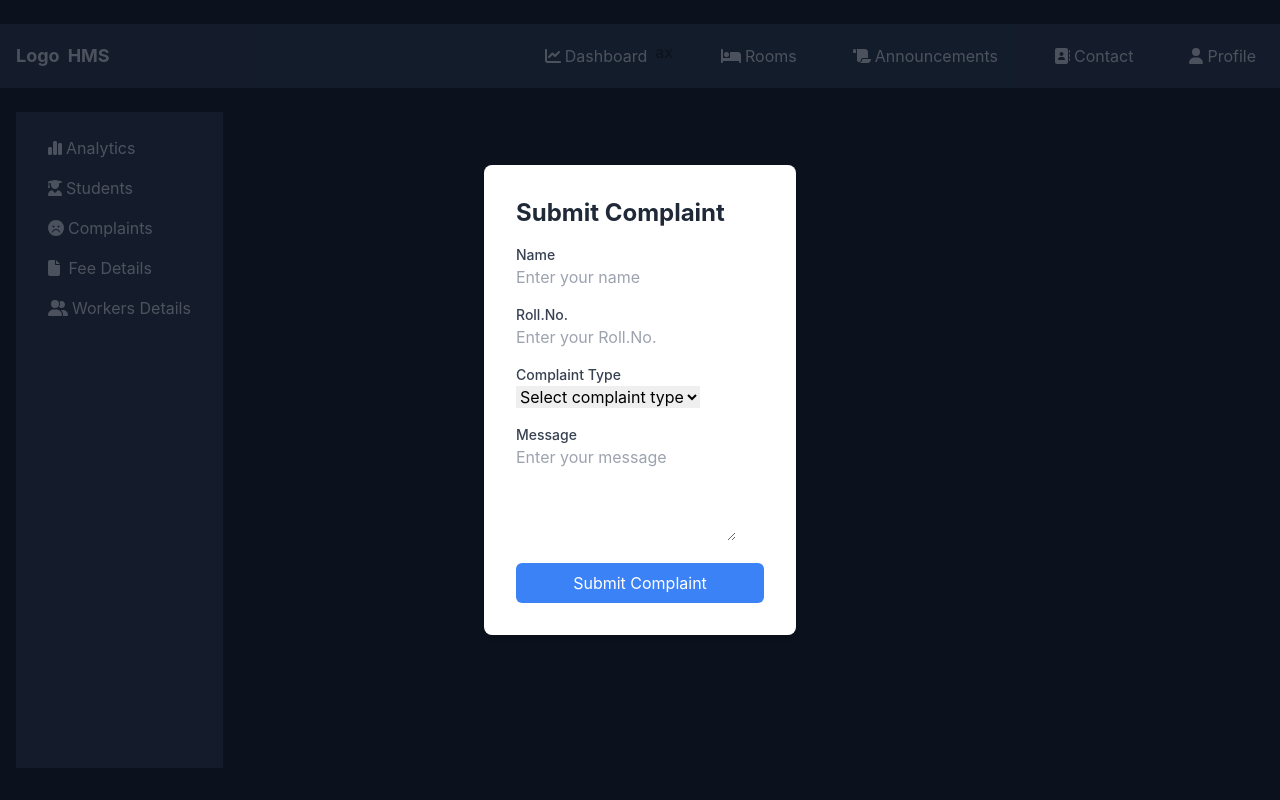
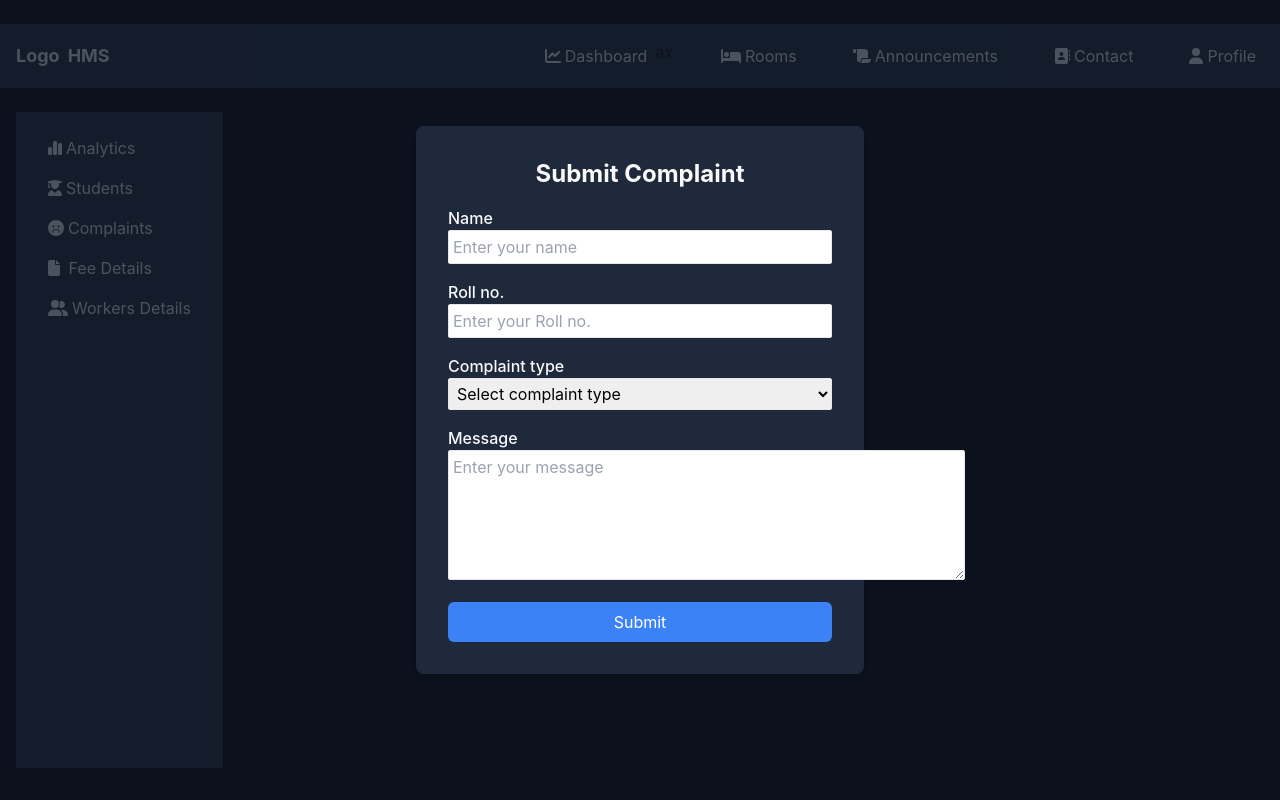
Before and after one commit to dino2580/HMS_DEPLOYED, a React (Create React App) app in the folder frontend/: page / in a window 1280 px wide. Both pictures are taken after a click on the item "Complaints". Built offline with nearby package versions, Linux system fonts and the light colour scheme.

Commit message:
SK ne complaint me jaan daal di

```diff
--- a/frontend/src/components/ComplaintForm.js
+++ b/frontend/src/components/ComplaintForm.js
@@ -34,17 +34,17 @@ function ComplaintForm({ onClose }) {
 
     return (
         <div className="fixed inset-0 flex items-center justify-center bg-gray-900 bg-opacity-75 z-50">
-            <div className="bg-white p-8 rounded-lg max-w-md shadow-md transform transition-all duration-500">
-                <h2 className="text-2xl font-bold mb-4 text-gray-800">Submit Complaint</h2>
+            <div className="bg-slate-800 p-8 rounded-lg max-w-md shadow-md transform transition-all duration-500 flex flex-col">
+                <h2 className="text-2xl font-bold mx-auto mb-4 text-zinc-50">Submit Complaint</h2>
                 <form onSubmit={handleSubmit} className="space-y-4">
                     <div className="mb-4">
-                        <label htmlFor="name" className="block text-sm font-medium text-gray-700">
+                        <label htmlFor="name" className="block text-md font-medium text-zinc-50">
                             Name
                         </label>
                         <input
                             id="name"
                             type="text"
-                            className="input-style"
+                            className="input-style border rounded-sm p-1 w-96"
                             placeholder="Enter your name"
                             value={name}
                             onChange={(e) => setName(e.target.value)}
@@ -52,46 +52,47 @@ function ComplaintForm({ onClose }) {
                         />
                     </div>
                     <div className="mb-4">
-                        <label htmlFor="rollNo" className="block text-sm font-medium text-gray-700">
-                            Roll.No.
+                        <label htmlFor="rollNo" className="block text-md font-medium text-zinc-50">
+                            Roll no.
                         </label>
                         <input
                             id="rollNo"
                             type="text"
-                            className="input-style"
-                            placeholder="Enter your Roll.No."
+                            className="input-style border rounded-sm p-1 w-96"
+                            placeholder="Enter your Roll no."
                             value={rollNo}
                             onChange={(e) => setRollNo(e.target.value)}
                             required
                         />
                     </div>
                     <div className="mb-4">
-                        <label htmlFor="complaintType" className="block text-sm font-medium text-gray-700">
-                            Complaint Type
+                        <label htmlFor="complaintType" className="block text-md font-medium text-zinc-50">
+                            Complaint type
                         </label>
                         <select
                             id="complaintType"
-                            className="input-style"
+                            className="input-style border rounded-sm text-black p-1 w-96"
                             value={complaintType}
                             onChange={(e) => setComplaintType(e.target.value)}
                             required
                         >
                             <option value="">Select complaint type</option>
-                            <option value="Electricity Related">Electricity Related</option>
-                            <option value="Mess Related">Mess Related</option>
-                            <option value="Water Related">Water Related</option>
-                            <option value="Staff">Staff Related</option>
+                            <option value="Electricity Related">Electricity related</option>
+                            <option value="Mess Related">Mess related</option>
+                            <option value="Water Related">Water related</option>
+                            <option value="Staff">Staff related</option>
                         </select>
                     </div>
                     <div className="mb-4">
-                        <label htmlFor="message" className="block text-sm font-medium text-gray-700">
+                        <label htmlFor="message" className="block text-md font-medium text-zinc-50">
                             Message
                         </label>
                         <textarea
                             id="message"
-                            className="input-style"
+                            className="input-style border rounded-sm p-1"
                             placeholder="Enter your message"
-                            rows="4"
+                            rows="5"
+                            cols="48"
                             value={message}
                             onChange={(e) => setMessage(e.target.value)}
                             required
@@ -102,7 +103,7 @@ function ComplaintForm({ onClose }) {
                             type="submit"
                             className="btn-submit w-full bg-blue-500 text-white py-2 px-4 rounded-md transition duration-300 hover:bg-blue-600 focus:outline-none focus:bg-blue-600" onClick={handleSubmit}
                         >
-                            Submit Complaint
+                            Submit
                         </button>
                     </div>
                 </form>
```
